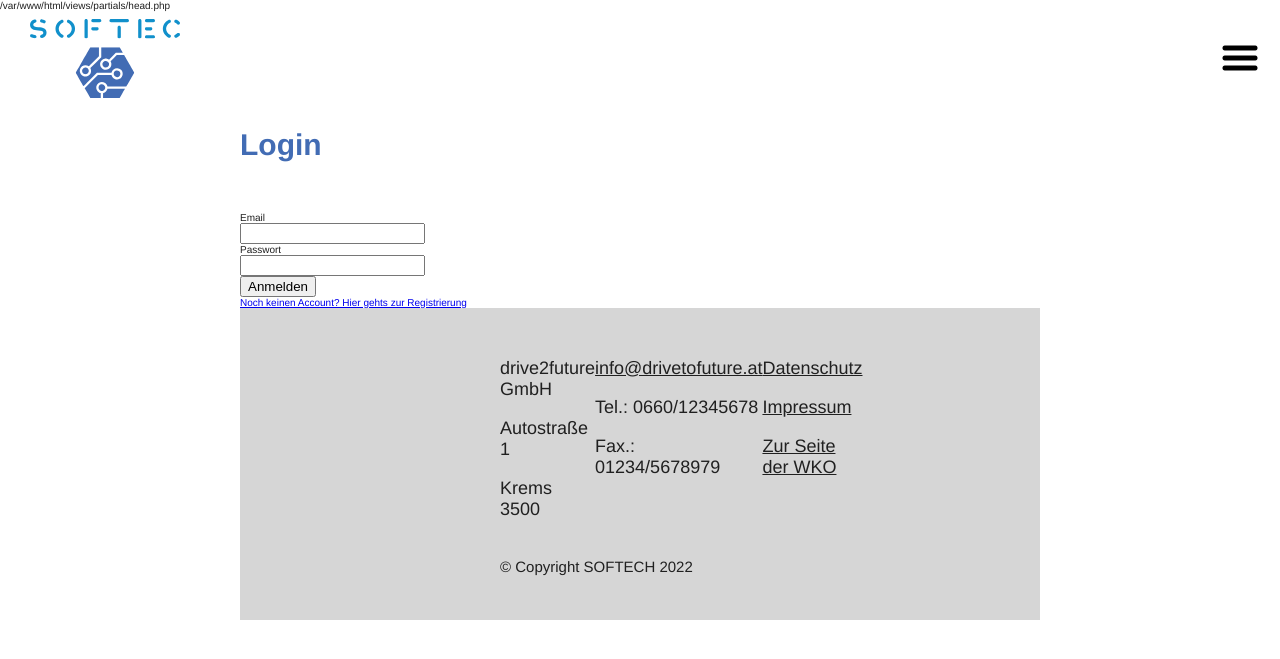
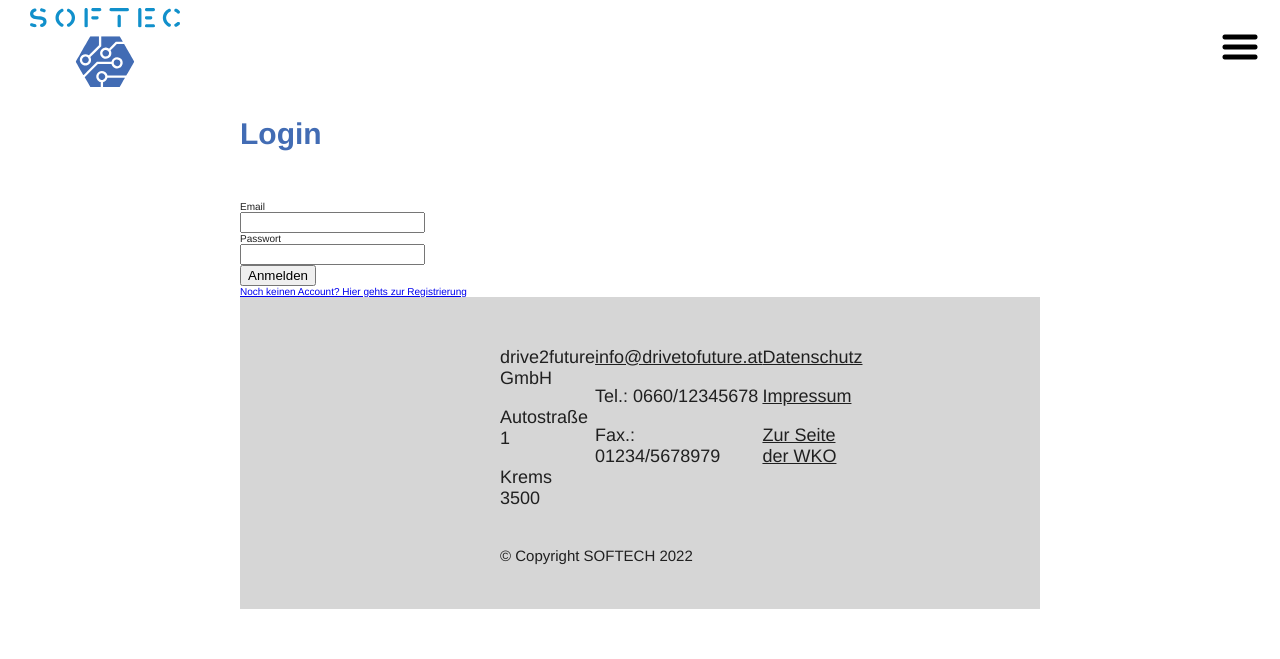
Before and after one commit to orthub/drive2future, a PHP site: page /index.php in a window 1280 px wide. Shown: the top 659 px of the page. Run offline with PHP 8.4, Linux system fonts and the light colour scheme.

Commit message:
echo vom head ganz oben entfernt

```diff
--- a/views/login.php
+++ b/views/login.php
@@ -1,8 +1,7 @@
 <?php require_once __DIR__ . '/../lib/sessionHelper.php' ?>
 <!DOCTYPE html>
 <html lang="en">
-<?php echo __DIR__ . '/partials/head.php' . "<br>";
-require_once __DIR__ . '/partials/head.php' ?>
+<?php require_once __DIR__ . '/partials/head.php' ?>
 
 <body>
   <?php require_once __DIR__ . '/partials/navbar.php' ?>
```
